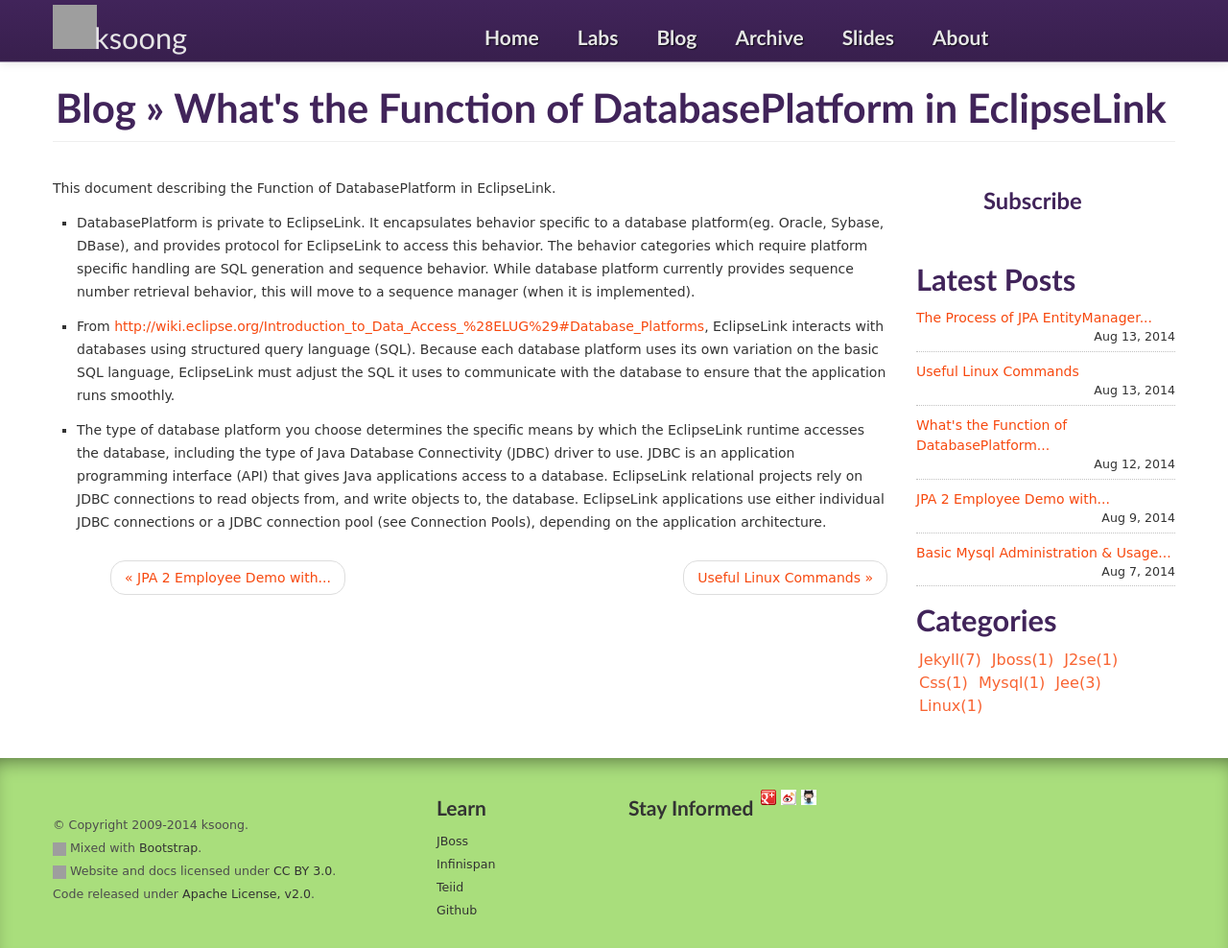
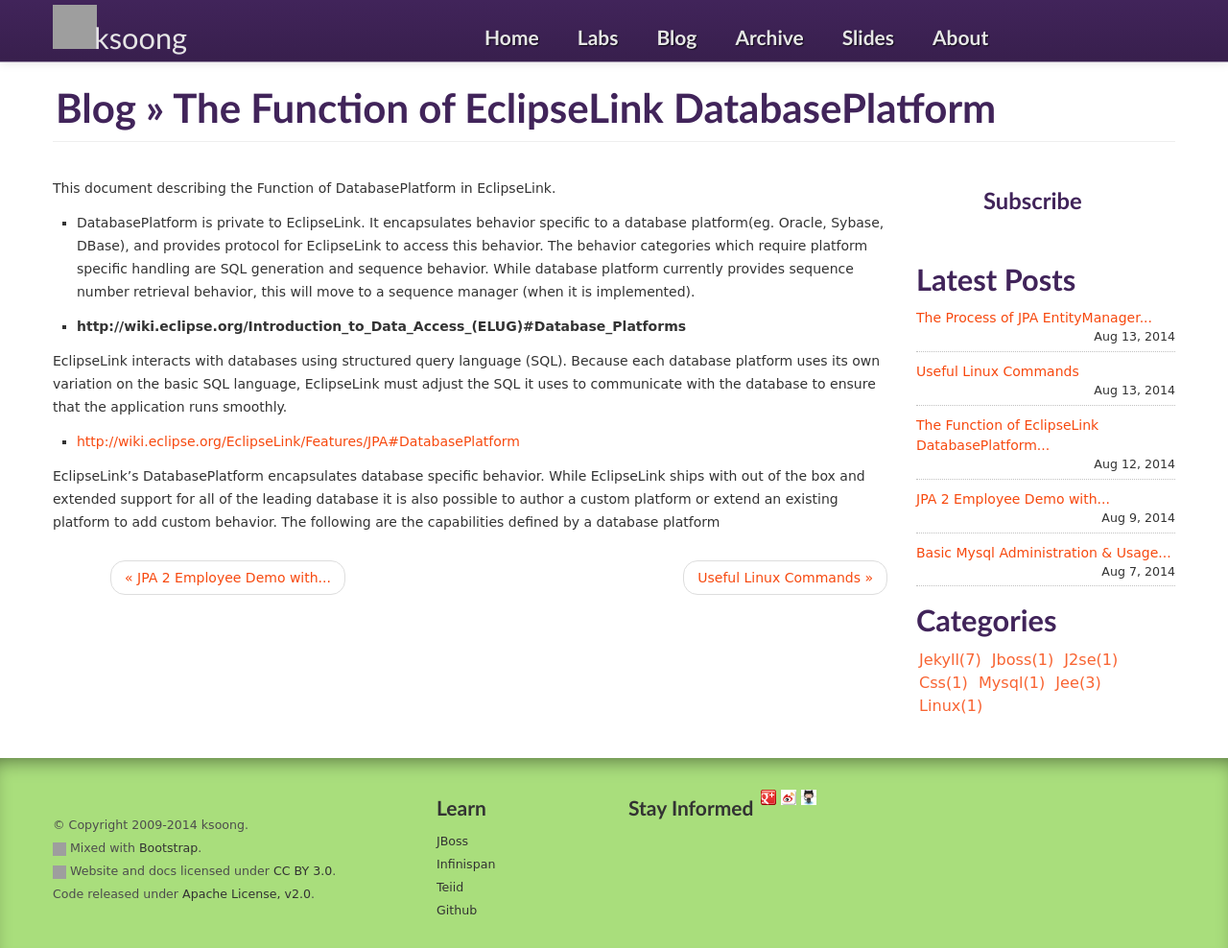
Before and after one commit to kylinsoong/kylinsoong.github.io, a Jekyll site: the page built from _posts/2014-08-11-function-of-databasePlatform-in-eclipselink.md, in a window 1280 px wide and 988 px high. Shown: the whole window at 96% size. Built offline with Jekyll 4.4.1, drawn with Linux system fonts in a browser that asks for light colours; comment, search, counter and statistics services are not loaded; grey boxes are pictures that could not be loaded.

Commit message:
update databasePlatform post

```diff
--- a/_posts/2014-08-11-function-of-databasePlatform-in-eclipselink.md
+++ b/_posts/2014-08-11-function-of-databasePlatform-in-eclipselink.md
@@ -1,6 +1,6 @@
 ---
 layout: blog
-title:  "What's the Function of DatabasePlatform in EclipseLink"
+title:  "The Function of EclipseLink DatabasePlatform"
 date:   2014-08-11 17:14:12
 categories: jee
 author: Kylin Soong
@@ -11,6 +11,10 @@ This document describing the Function of DatabasePlatform in EclipseLink.
 
 * DatabasePlatform is private to EclipseLink. It encapsulates behavior specific to a database platform(eg. Oracle, Sybase, DBase), and provides protocol for EclipseLink to access this behavior. The behavior categories which require platform specific handling are SQL generation and sequence behavior. While database platform currently provides sequence number retrieval behavior, this will move to a sequence manager (when it is implemented).
 
-* From [http://wiki.eclipse.org/Introduction_to_Data_Access_%28ELUG%29#Database_Platforms](http://wiki.eclipse.org/Introduction_to_Data_Access_%28ELUG%29#Database_Platforms), EclipseLink interacts with databases using structured query language (SQL). Because each database platform uses its own variation on the basic SQL language, EclipseLink must adjust the SQL it uses to communicate with the database to ensure that the application runs smoothly.
+* **http://wiki.eclipse.org/Introduction_to_Data_Access_(ELUG)#Database_Platforms**
 
-* The type of database platform you choose determines the specific means by which the EclipseLink runtime accesses the database, including the type of Java Database Connectivity (JDBC) driver to use. JDBC is an application programming interface (API) that gives Java applications access to a database. EclipseLink relational projects rely on JDBC connections to read objects from, and write objects to, the database. EclipseLink applications use either individual JDBC connections or a JDBC connection pool (see Connection Pools), depending on the application architecture.
+ EclipseLink interacts with databases using structured query language (SQL). Because each database platform uses its own variation on the basic SQL language, EclipseLink must adjust the SQL it uses to communicate with the database to ensure that the application runs smoothly.
+
+* [http://wiki.eclipse.org/EclipseLink/Features/JPA#DatabasePlatform](http://wiki.eclipse.org/EclipseLink/Features/JPA#DatabasePlatform)
+
+EclipseLink's DatabasePlatform encapsulates database specific behavior. While EclipseLink ships with out of the box and extended support for all of the leading database it is also possible to author a custom platform or extend an existing platform to add custom behavior. The following are the capabilities defined by a database platform
```
